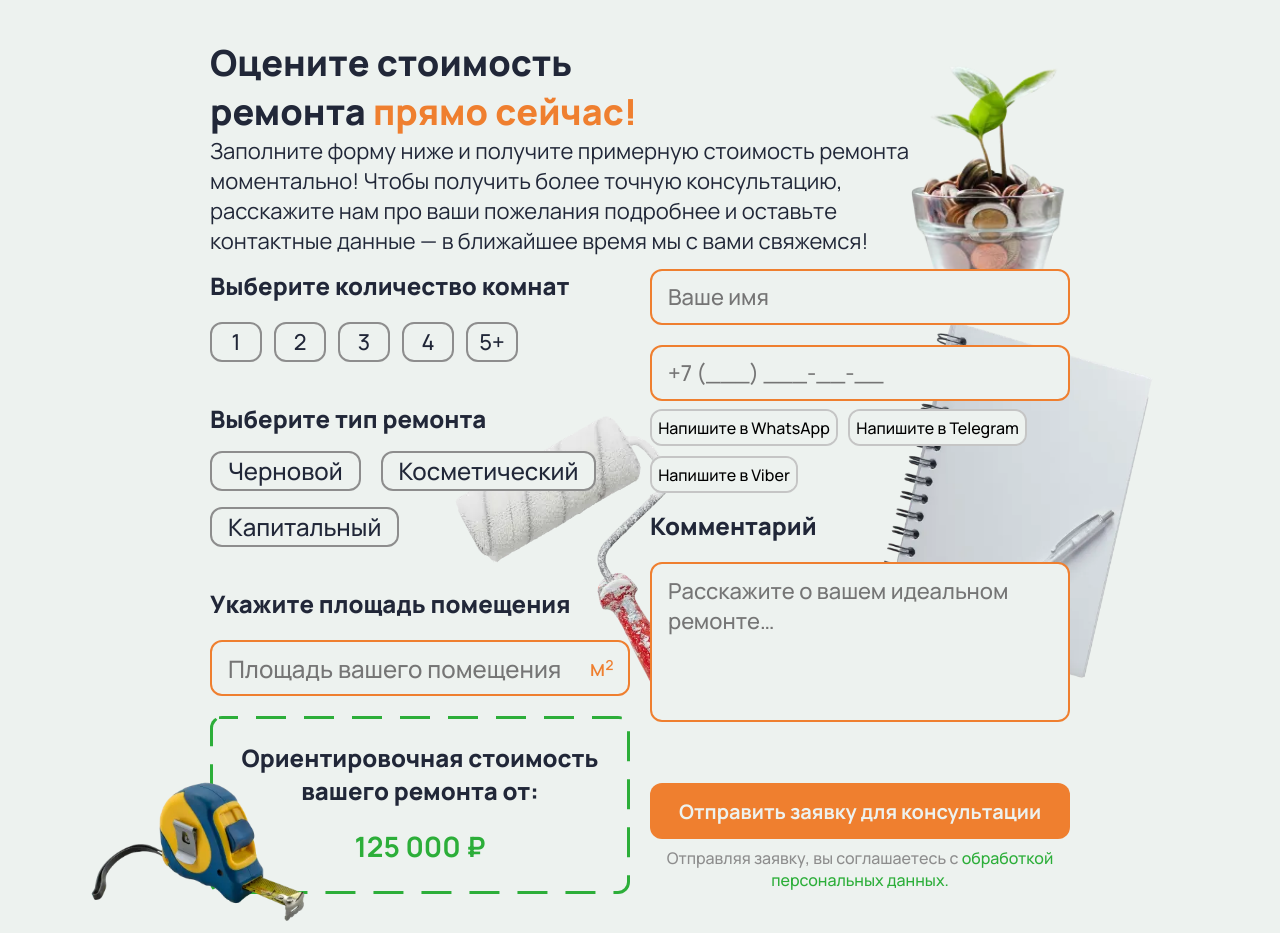
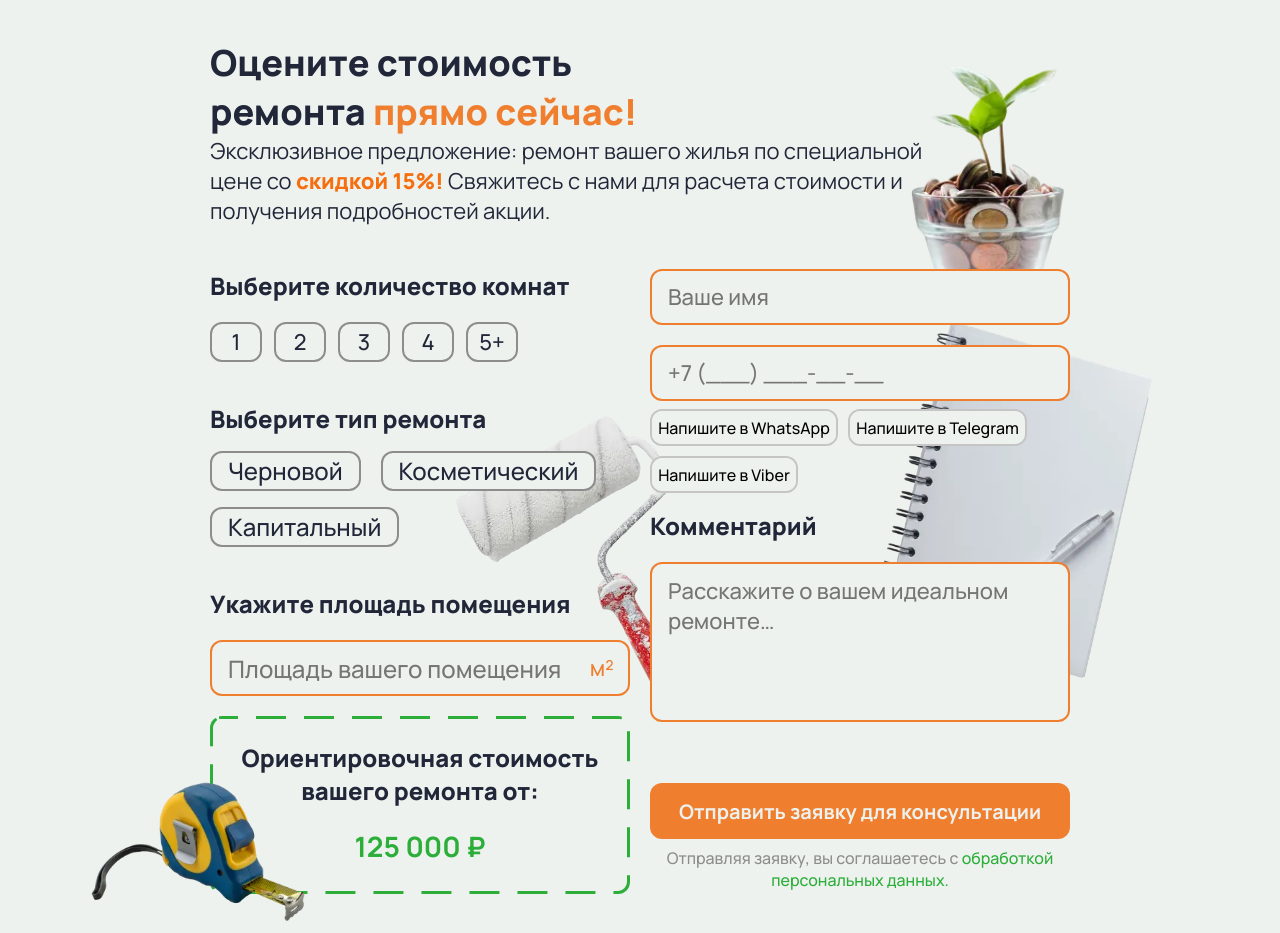
Before and after one commit to frontgr/kadaconstruction, a plain HTML site: page frontend/pages/about.html in a window 1280 px wide. Shown: the part 3740-4673 px from the top of the page. Drawn offline with Linux system fonts and the light colour scheme.

Commit message:
feat: Add text with discount on all form

```diff
--- a/frontend/pages/about.html
+++ b/frontend/pages/about.html
@@ -590,10 +590,10 @@
                 Оцените стоимость ремонта <span>прямо сейчас!</span>
               </h2>
               <p class="assess__description">
-                Заполните форму ниже и получите примерную стоимость ремонта
-                моментально! Чтобы получить более точную консультацию,
-                расскажите нам про ваши пожелания подробнее и оставьте
-                контактные данные — в ближайшее время мы с вами свяжемся!
+                Эксклюзивное предложение: ремонт вашего жилья по специальной
+                цене со
+                <span>скидкой 15%!</span> Свяжитесь с нами для расчета стоимости
+                и получения подробностей акции.
               </p>
             </div>
             <form action="#" class="form">
```
Also changed, not shown: frontend/pages/portfolio.html (+4 -4 lines), frontend/pages/services.html (+4 -4 lines).
